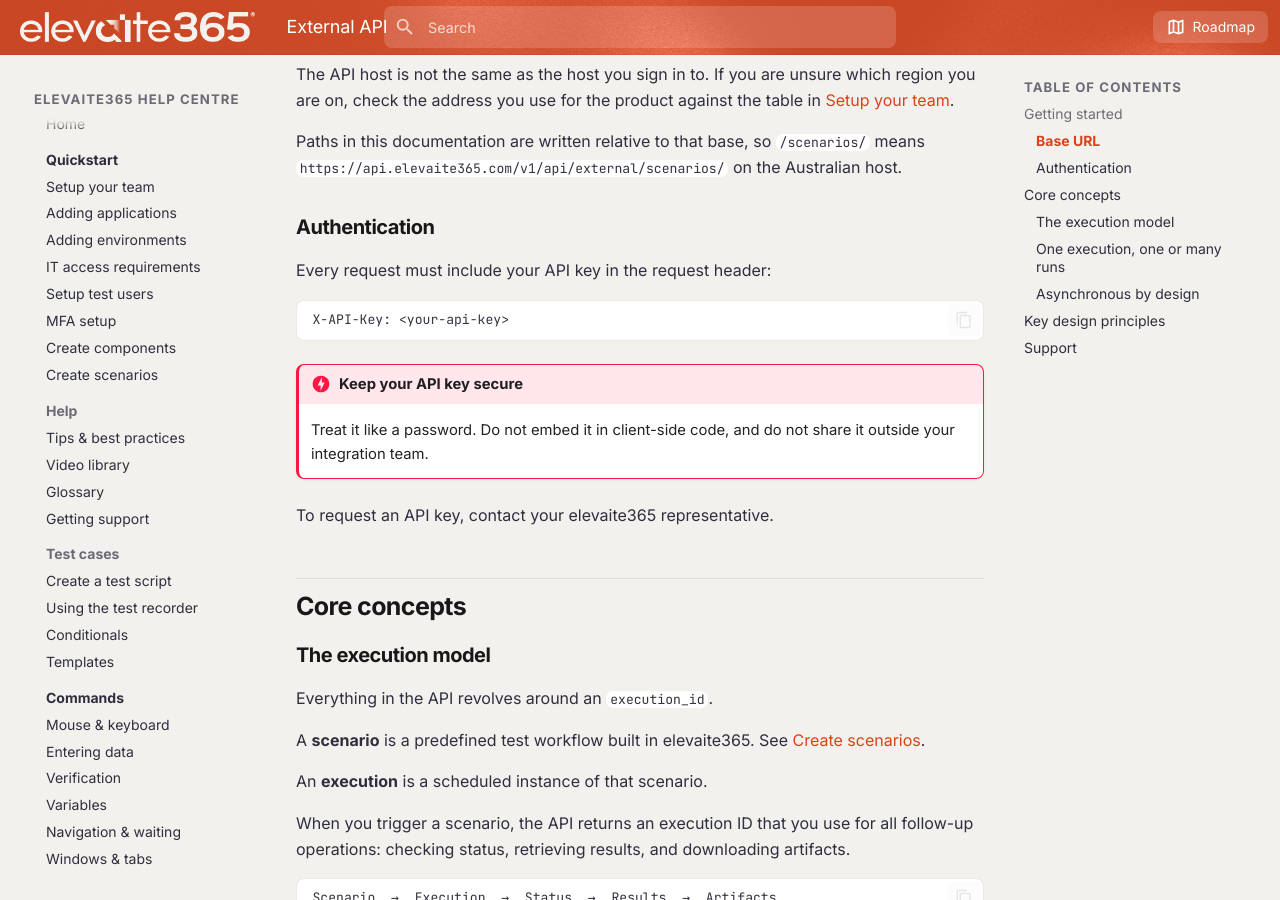
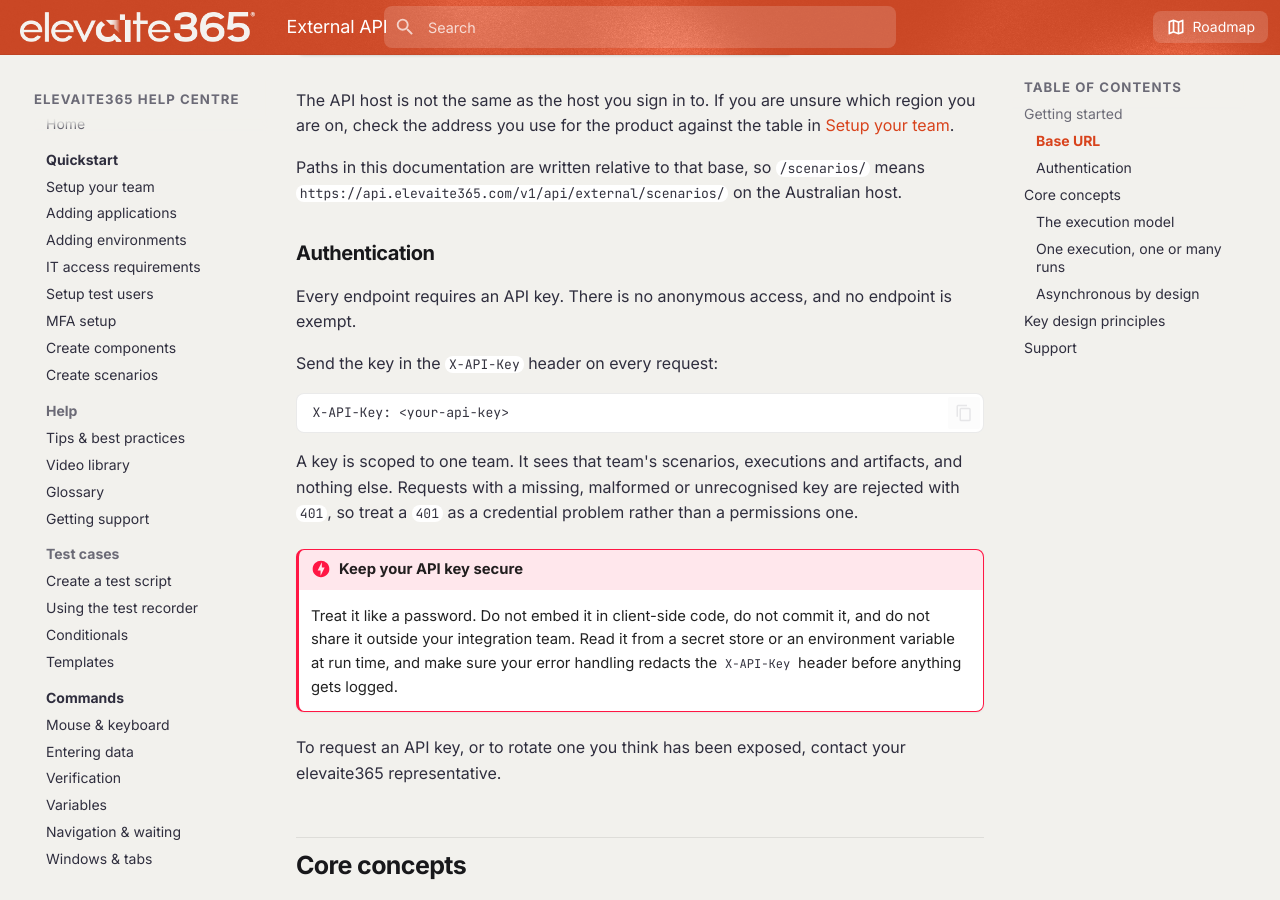
Before and after one commit to Elevaite365-Mike/Wiki, an MkDocs documentation site: the page built from docs/api/index.md, in a window 1280 px wide and 900 px high, scrolled down 1323 px. Built offline with MkDocs 1.6.1 and Material for MkDocs 9.7.7, drawn with Linux system fonts in a browser that asks for light colours; some of the changed text lies outside the part shown.

````diff
--- a/docs/api/index.md
+++ b/docs/api/index.md
@@ -15,7 +15,7 @@ It is designed for CI/CD pipelines, partner integrations, automated testing work
 
     ---
 
-    Base URL, authentication and how to get a key. Start here.
+    Regional base URLs, the API key header every endpoint needs, and how to get a key. Start here.
 
     [:octicons-arrow-right-24: Below](#getting-started)
 
@@ -56,16 +56,20 @@ Paths in this documentation are written relative to that base, so `/scenarios/`
 
 ### Authentication
 
-Every request must include your API key in the request header:
+Every endpoint requires an API key. There is no anonymous access, and no endpoint is exempt.
+
+Send the key in the `X-API-Key` header on every request:
 
 ```text
 X-API-Key: <your-api-key>
 ```
 
+A key is scoped to one team. It sees that team's scenarios, executions and artifacts, and nothing else. Requests with a missing, malformed or unrecognised key are rejected with `401`, so treat a `401` as a credential problem rather than a permissions one.
+
 !!! danger "Keep your API key secure"
-    Treat it like a password. Do not embed it in client-side code, and do not share it outside your integration team.
+    Treat it like a password. Do not embed it in client-side code, do not commit it, and do not share it outside your integration team. Read it from a secret store or an environment variable at run time, and make sure your error handling redacts the `X-API-Key` header before anything gets logged.
 
-To request an API key, contact your elevaite365 representative.
+To request an API key, or to rotate one you think has been exposed, contact your elevaite365 representative.
 
 ## Core concepts
 
````
Also changed, not shown: docs/api/endpoints.md (+19 -1 lines).
